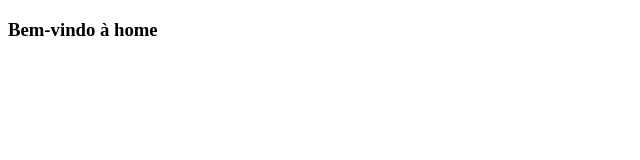
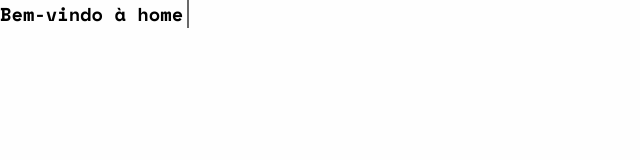
Before and after one commit to avilacamilla/login-page-validation, a plain HTML site: page home.html in a window 1280 px wide. Shown: the whole page, without its empty margins (0-640 px from the left). Drawn offline with nearby package versions, Linux system fonts and the light colour scheme.

Commit message:
Adicionando classes e linkando folha de estilo

```diff
--- a/home.html
+++ b/home.html
@@ -4,11 +4,18 @@
     <meta charset="UTF-8">
     <meta http-equiv="X-UA-Compatible" content="IE=edge">
     <meta name="viewport" content="width=device-width, initial-scale=1.0">
-    <title>Document</title>
+    <!-- CSS -->
+    <link rel="stylesheet" href="/assets/css/style.css">
+    <!-- Font -->
+    <link rel="preconnect" href="https://fonts.googleapis.com">
+    <link rel="preconnect" href="https://fonts.gstatic.com" crossorigin>
+    <link href="https://fonts.googleapis.com/css2?family=Space+Mono:wght@400;700&display=swap" rel="stylesheet">
+
+    <title>Notas Privadas</title>
 </head>
 <body>
 
-    <h3>Bem-vindo à home</h3>
+    <h3 class="typewriter">Bem-vindo à home</h3>
 
 </body>
 </html>
```
